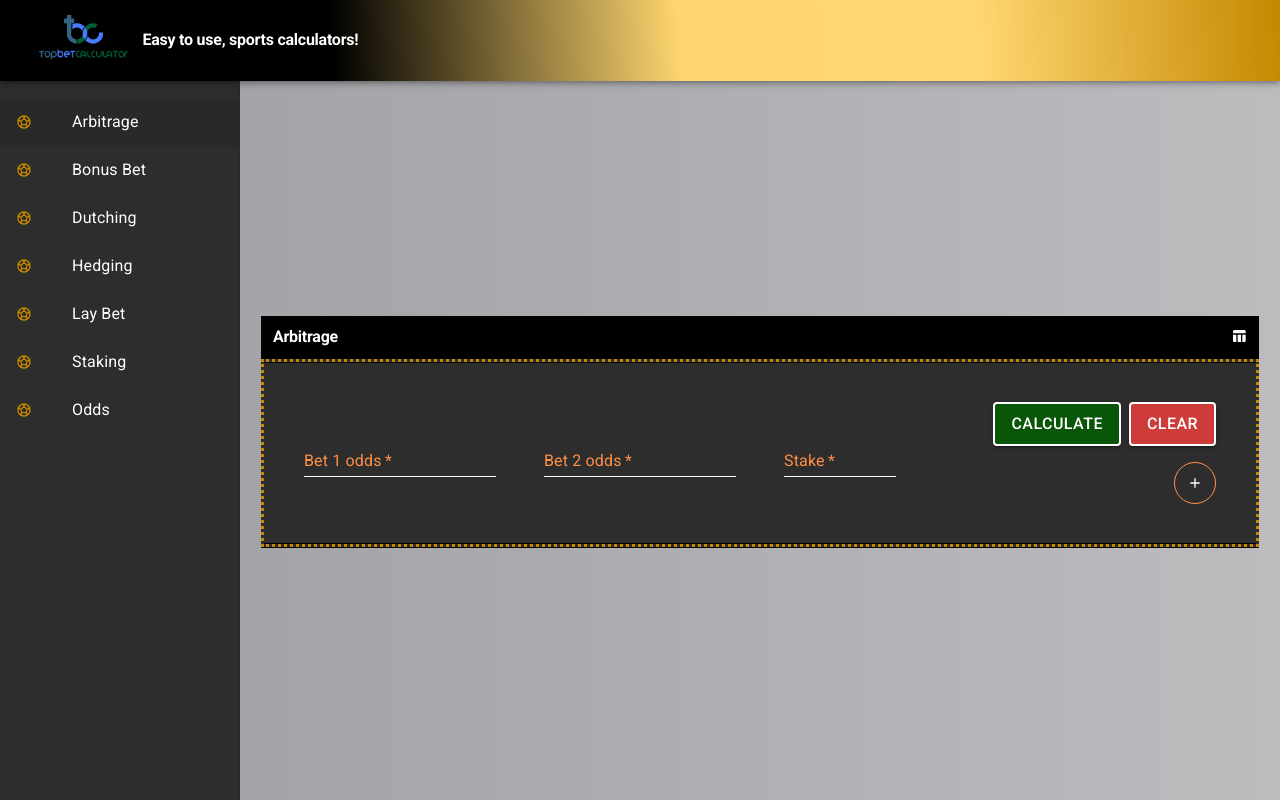
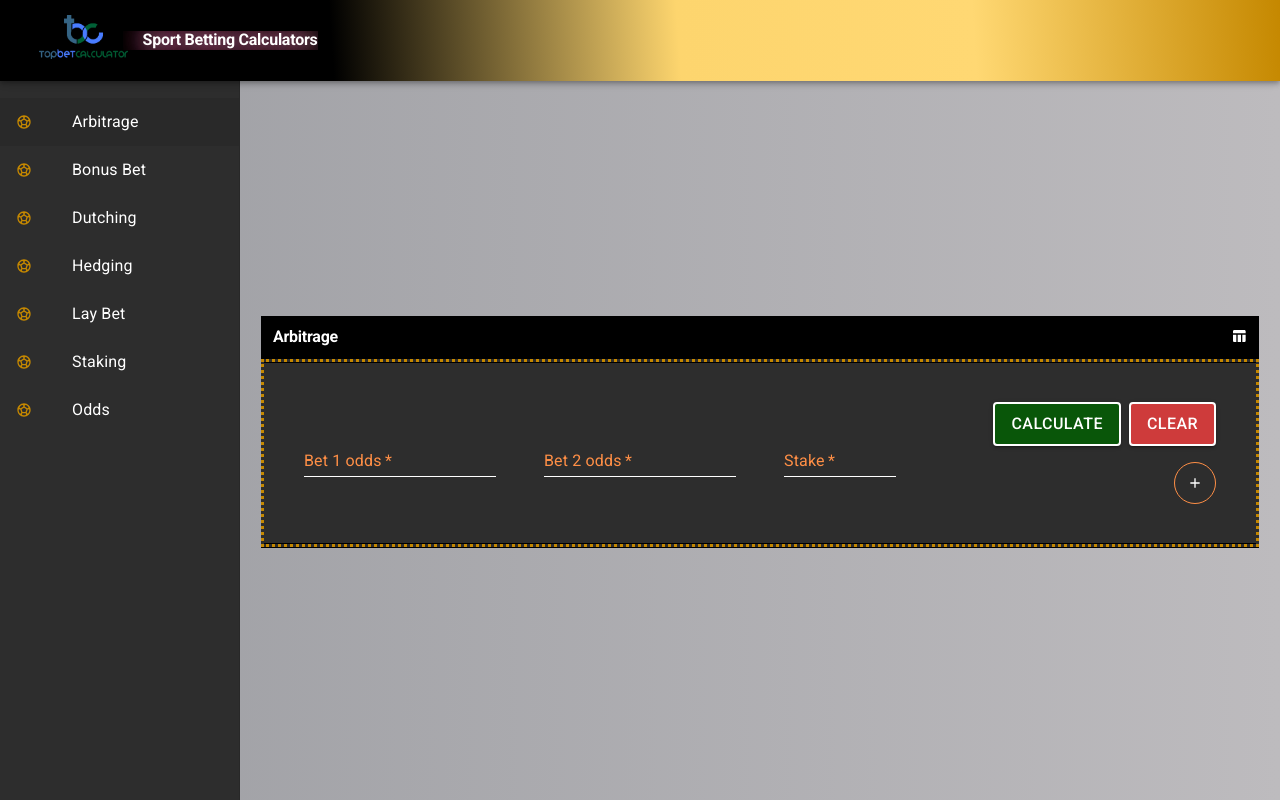
Before and after one commit to focus1691/sports-betting-calculators, a React (Create React App) app: page / in a window 1280 px wide. Built offline with nearby package versions, Linux system fonts and the light colour scheme.

Commit message:
Changed and styled title to glow

```diff
--- a/public/css/style.css
+++ b/public/css/style.css
@@ -8,3 +8,14 @@ body {
    background-image: linear-gradient(to left, #BDBBBE 0%, #9D9EA3 100%), radial-gradient(88% 271%, rgba(255, 255, 255, 0.25) 0%, rgba(254, 254, 254, 0.25) 1%, rgba(0, 0, 0, 0.25) 100%), radial-gradient(50% 100%, rgba(255, 255, 255, 0.30) 0%, rgba(0, 0, 0, 0.30) 100%);
    background-blend-mode: normal, lighten, soft-light;
 }
+
+@-webkit-keyframes glow {
+  from {
+    text-shadow: 0 0 10px #eeeeee, 0 0 20px #000000, 0 0 30px #000000, 0 0 40px #000000,
+                 0 0 50px #9554b3, 0 0 60px #9554b3, 0 0 70px #9554b3;
+  }
+  to {
+    text-shadow: 0 0 20px #eeeeee, 0 0 30px #ff4da6, 0 0 40px #ff4da6, 0 0 50px #ff4da6,
+                 0 0 60px #ff4da6, 0 0 70px #ff4da6, 0 0 80px #ff4da6;
+  }
+}
--- a/src/components/Header.js
+++ b/src/components/Header.js
@@ -19,7 +19,13 @@ const useStyles = makeStyles(theme => ({
 		textAlign: 'center',
 		paddingLeft: '20px',
 		color: '#ffffff',
-		fontWeight: 'bold'
+		fontWeight: 'bold',
+		fontSize: "70px",
+		color: "#ffffff",
+		textAlign: "center",
+		WebkitAnimation: "glow 1s ease-in-out infinite alternate",
+		MozAnimation: "glow 1s ease-in-out infinite alternate",
+		animation: "glow 1s ease-in-out infinite alternate",
 	},
 	logoContainer: {
 		width: '8%',
@@ -46,7 +52,7 @@ export default function Header() {
 					</div>
 
 					<Typography variant="h1" noWrap className={classes.title} align="center" alignCenter>
-						Easy to use, sports calculators!
+						Sport Betting Calculators
 					</Typography>
 				</Toolbar>
 			</AppBar>
```
